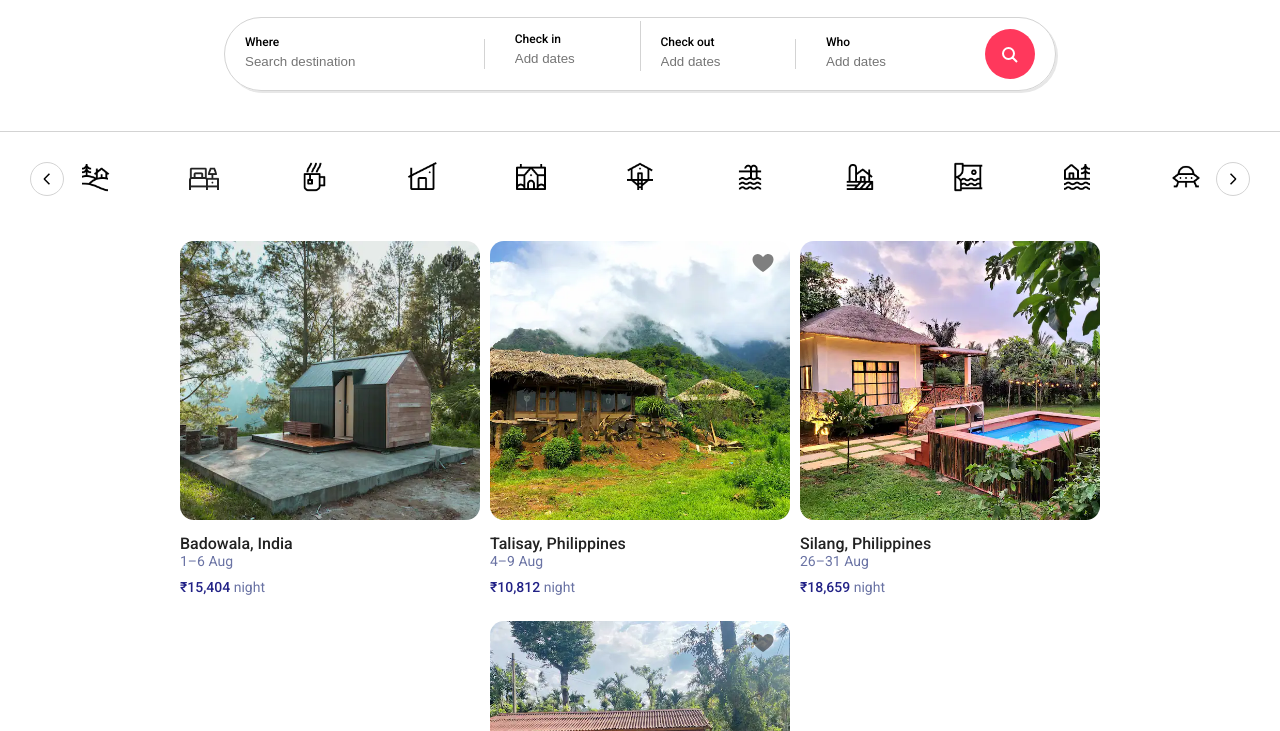
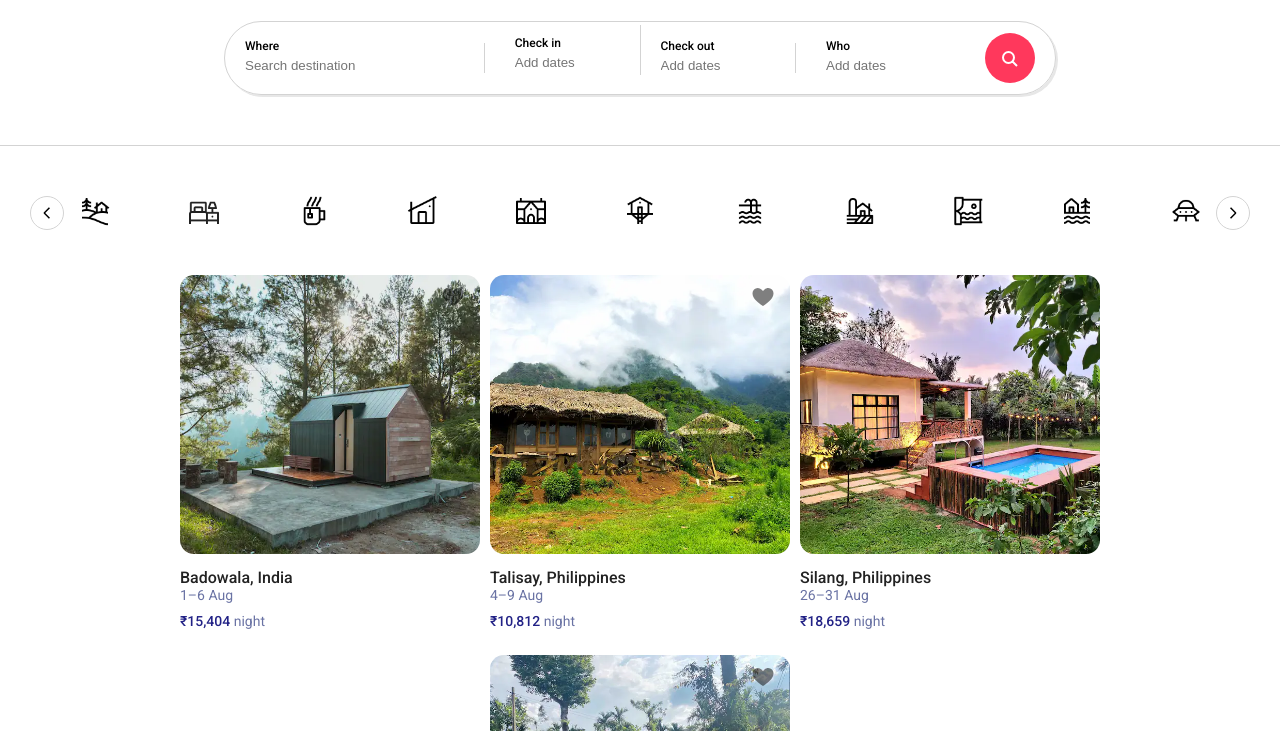
Before and after one commit to Abhishek1996-del/CSS-Pract3, a plain HTML site: page index.html in a window 1280 px wide. Shown: the part 69-800 px from the top of the page. Drawn offline with Linux system fonts and the light colour scheme.

Commit message:
some changes

```diff
--- a/index.html
+++ b/index.html
@@ -35,6 +35,11 @@
         </div>
       </nav>
 
+
+    </header>
+</div>
+
+<div class="location-container">
 <div class="location">
     <div class="search-destination">
             <p class="where">Where</p>
@@ -72,7 +77,7 @@
         <!-- <img class="search" src="./Airbnd/svg/Holiday Homes & Apartment Rentals - Airbnb - Airbnb-3.svg" class="search-img" alt=""> -->
     </div>
   </div>
-    </header>
+  </div>
 </div>
 <!-- ====================================================== -->
 <div class="icon-container">
--- a/style.css
+++ b/style.css
@@ -11,7 +11,7 @@ body{
 }
 
 .header-wrap{
-    border-bottom: 1px solid lightgray;
+
 }
 
 .header{
@@ -24,6 +24,8 @@ nav{
     gap: 20px;
     align-items: center;
     padding: 0 25px;
+    width: 100%;
+    position: fixed;
 }
 
 .logo-img{
@@ -128,6 +130,11 @@ nav{
     width: 20px;
 }
 
+.location-container{
+    border-bottom: 1px solid lightgray;
+    margin-bottom: 20px;
+}
+
 .location{
     display: flex;
     justify-content: space-between;
@@ -136,12 +143,13 @@ nav{
     text-align: left;
     border: 1px solid lightgray;
     width: 65%;
-    margin: 20px auto;
+    margin: 50px auto;
     border-radius: 40px;
     box-shadow: 2px 2px rgb(231, 231, 231);
     font-size: 12px;
     font-weight: 500;
     /* padding: 15px 0; */
+    border-bottom: 1px solid lightgray;
 }
 
 .search-destination{
@@ -254,6 +262,7 @@ nav{
     position: relative;
     padding: 20px;
     cursor: pointer;
+    overflow-y: hidden;
 }
 
 .left-right-icons{
```
Lines whose indentation alone changed are shown as unchanged.
